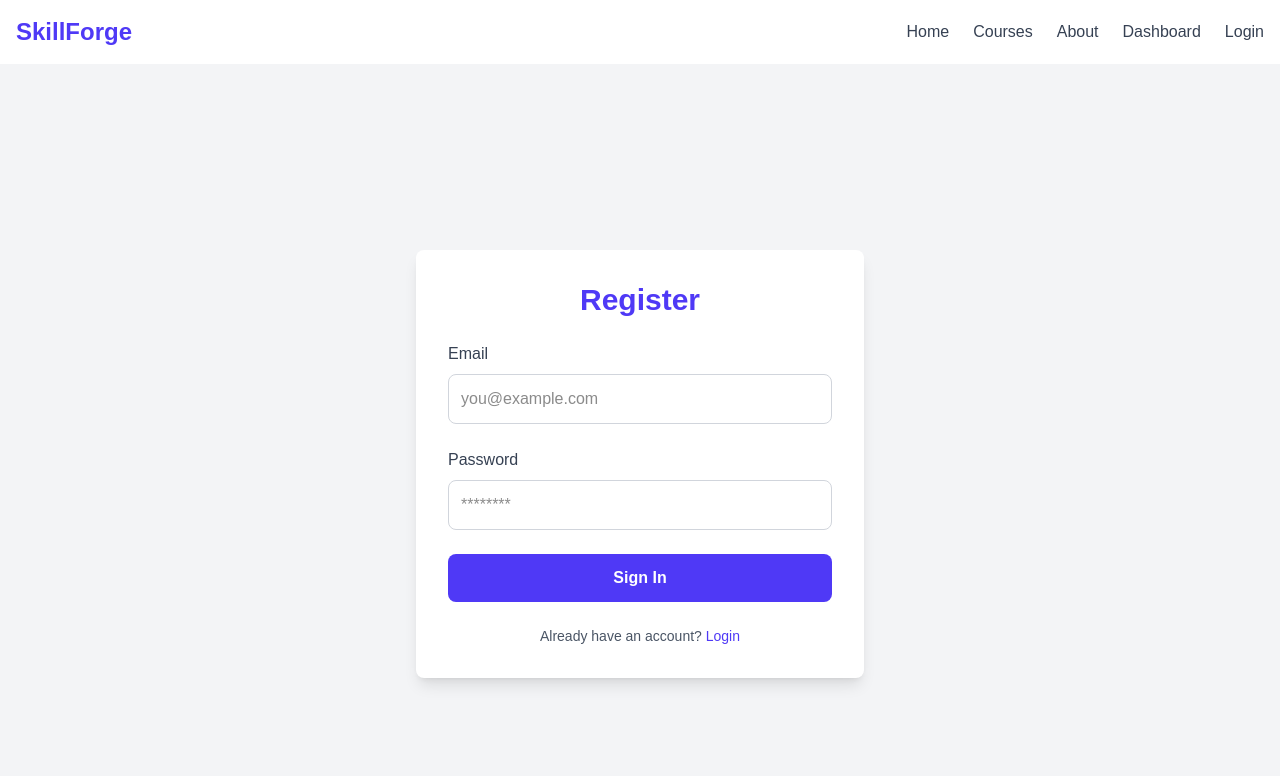
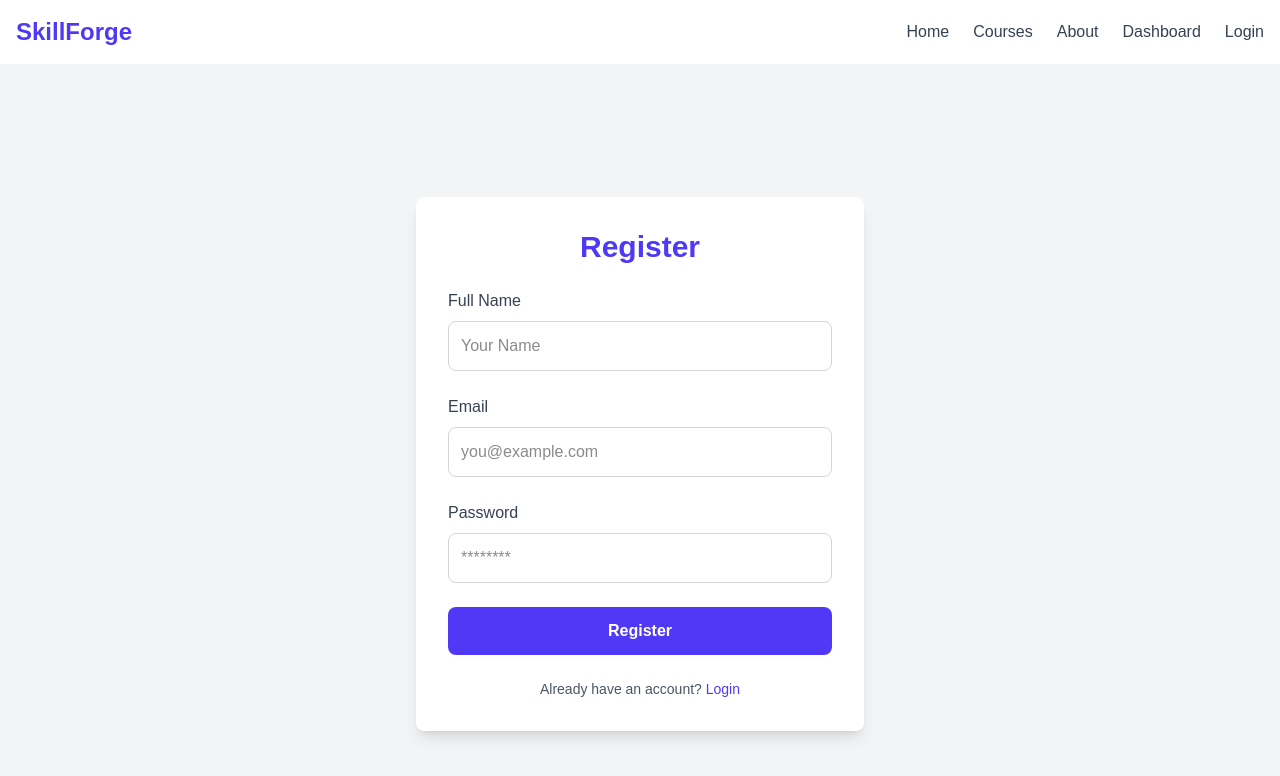
Before and after one commit to Tuba-Younas17/web-development, a Next.js app in the folder next_js_grocify/: page /auth/register in a window 1280 px wide. Shown: the top 776 px of the page. Built offline with nearby package versions, Linux system fonts and the light colour scheme.

Commit message:
Add RegisterForm component with Formik and Yup validation

```diff
--- a/next_js_grocify/src/app/auth/register/page.jsx
+++ b/next_js_grocify/src/app/auth/register/page.jsx
@@ -1,4 +1,5 @@
-import LoginForm from "@/comopents/views/loginViews/LoginForm";
+
+import RegisterForm from "@/comopents/views/registerViews/registerForm";
 import Link from "next/link";
 
 
@@ -7,7 +8,7 @@ const RegisterPage = () => (
 		<h2 className="text-3xl font-bold text-center text-indigo-600 mb-6">
 			Register
 		</h2>
-		<LoginForm />
+		<RegisterForm />
 
 		<p className="mt-6 text-gray-600 text-sm text-center">
 			Already have an account?{" "}
--- a/next_js_grocify/src/comopents/layout/Navbar.jsx
+++ b/next_js_grocify/src/comopents/layout/Navbar.jsx
@@ -29,7 +29,7 @@ const Navbar = () => {
 							Dashboard
 						</p>
 					</Link>
-					<Link href="/auth">
+					<Link href="/auth/login">
 						<p className="text-gray-700 hover:text-indigo-500">
 							Login
 						</p>
--- /dev/null
+++ b/next_js_grocify/src/comopents/views/registerViews/registerForm.jsx
@@ -0,0 +1,103 @@
+"use client";
+import React from "react";
+import { useFormik } from "formik";
+import * as Yup from "yup";
+
+const RegisterForm = () => {
+	const formik = useFormik({
+		initialValues: {
+			name: "",
+			email: "",
+			password: "",
+		},
+		validationSchema: Yup.object({
+			name: Yup.string().required("Name is required"),
+			email: Yup.string()
+				.email("Invalid email")
+				.required("Email is required"),
+			password: Yup.string()
+				.min(6, "At least 6 characters")
+				.required("Password is required"),
+		}),
+		onSubmit: (values) => {
+			console.log("Registration Data:", values);
+			// Add registration API logic here
+		},
+	});
+
+	return (
+		<form className="space-y-6" onSubmit={formik.handleSubmit}>
+			<div>
+				<label htmlFor="name" className="block text-gray-700 mb-2">
+					Full Name
+				</label>
+				<input
+					type="text"
+					id="name"
+					name="name"
+					className="w-full border border-gray-300 p-3 rounded-lg"
+					placeholder="Your Name"
+					value={formik.values.name}
+					onChange={formik.handleChange}
+					onBlur={formik.handleBlur}
+				/>
+				{formik.touched.name && formik.errors.name && (
+					<p className="text-sm text-red-600 mt-1">
+						{formik.errors.name}
+					</p>
+				)}
+			</div>
+
+			<div>
+				<label htmlFor="email" className="block text-gray-700 mb-2">
+					Email
+				</label>
+				<input
+					type="email"
+					id="email"
+					name="email"
+					className="w-full border border-gray-300 p-3 rounded-lg"
+					placeholder="you@example.com"
+					value={formik.values.email}
+					onChange={formik.handleChange}
+					onBlur={formik.handleBlur}
+				/>
+				{formik.touched.email && formik.errors.email && (
+					<p className="text-sm text-red-600 mt-1">
+						{formik.errors.email}
+					</p>
+				)}
+			</div>
+
+			<div>
+				<label htmlFor="password" className="block text-gray-700 mb-2">
+					Password
+				</label>
+				<input
+					type="password"
+					id="password"
+					name="password"
+					className="w-full border border-gray-300 p-3 rounded-lg"
+					placeholder="********"
+					value={formik.values.password}
+					onChange={formik.handleChange}
+					onBlur={formik.handleBlur}
+				/>
+				{formik.touched.password && formik.errors.password && (
+					<p className="text-sm text-red-600 mt-1">
+						{formik.errors.password}
+					</p>
+				)}
+			</div>
+
+			<button
+				type="submit"
+				className="w-full bg-indigo-600 hover:bg-indigo-700 text-white p-3 rounded-lg font-semibold"
+			>
+				Register
+			</button>
+		</form>
+	);
+};
+
+export default RegisterForm;
```
